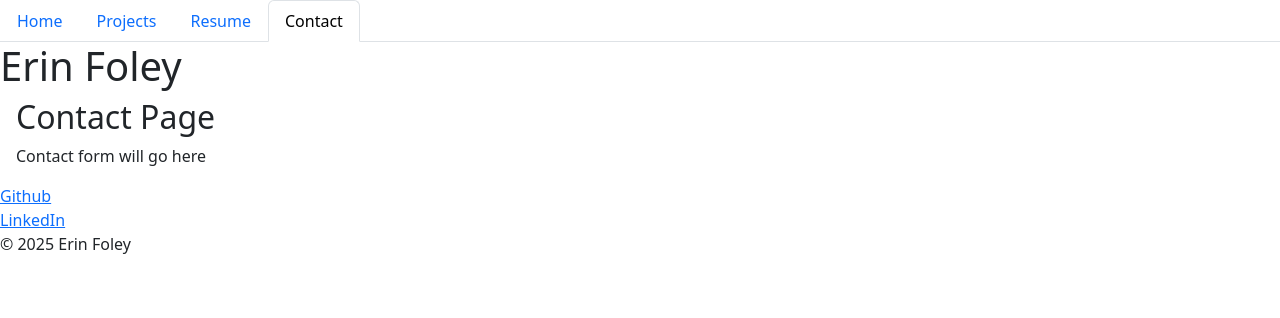
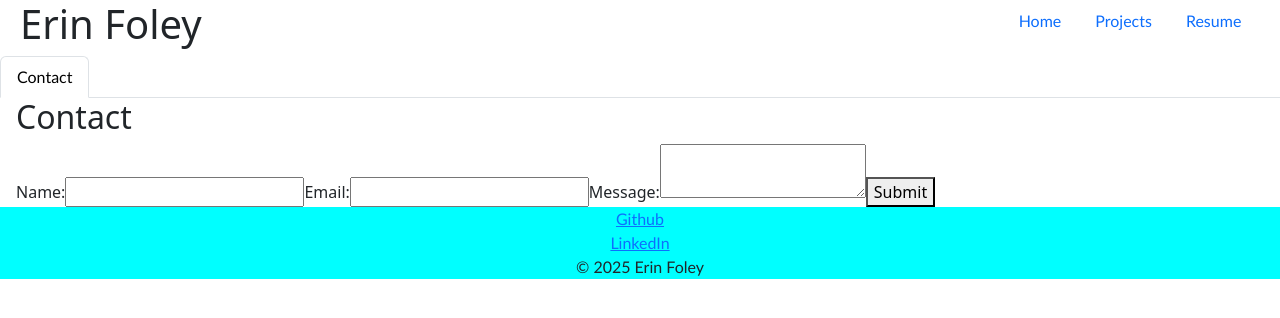
Before and after one commit to erindagfoley/Erin-Foley-Portfolio, a React (Vite) app: page /Contact in a window 1280 px wide. Shown: the top 318 px of the page. Built offline with nearby package versions, Linux system fonts and the light colour scheme.

Commit message:
added list of proficiencies on resume and added contact form

```diff
--- a/package.json
+++ b/package.json
@@ -10,6 +10,7 @@
     "preview": "vite preview"
   },
   "dependencies": {
+    "@shadcn/ui": "^0.0.4",
     "bootstrap": "^5.3.3",
     "react": "^18.3.1",
     "react-dom": "^18.2.0",
@@ -20,11 +21,14 @@
     "@types/react": "^18.3.18",
     "@types/react-dom": "^18.3.5",
     "@vitejs/plugin-react": "^4.3.4",
+    "autoprefixer": "^10.4.20",
     "eslint": "^9.19.0",
     "eslint-plugin-react": "^7.37.2",
     "eslint-plugin-react-hooks": "^5.0.0",
     "eslint-plugin-react-refresh": "^0.4.16",
     "globals": "^15.14.0",
+    "postcss": "^8.5.1",
+    "tailwindcss": "^4.0.3",
     "vite": "^6.0.5"
   }
 }
--- a/src/App.jsx
+++ b/src/App.jsx
@@ -2,14 +2,12 @@
 import { Outlet } from 'react-router-dom';
 import Nav from './components/NavTabs';
 import Footer from './components/Footer';
-import Header from './components/Header';
 
 function App() {
   // The Outlet component will conditionally swap between the different pages according to the URL. The Nav is the same throughout all of our routes
   return (
     <>
       <Nav />
-      <Header />
       <main className="mx-3">
         <Outlet />
       </main>
--- a/src/components/Header.jsx
+++ /dev/null
@@ -1,11 +0,0 @@
-import React from 'react';
-
-function Header() {
-  return (
-    <header className="header">
-        <h1>Erin Foley</h1>
-    </header>
-  );
-}
-
-export default Header;
--- a/src/components/NavTabs.jsx
+++ b/src/components/NavTabs.jsx
@@ -1,4 +1,5 @@
 import { Link, useLocation } from 'react-router-dom';
+import './index2.css';
 
 // Here we are using object destructuring assignment to pluck off our variables from the props object
 // We assign them to their own variable names
@@ -7,6 +8,11 @@ function NavTabs() {
 
   return (
     <ul className="nav nav-tabs">
+        <li>
+        <header className="header">
+        <h1>Erin Foley</h1>
+    </header>
+        </li>
       <li className="nav-item">
         <Link
           to="/"
--- /dev/null
+++ b/src/components/index2.css
@@ -0,0 +1,14 @@
+.header {
+    padding-left: 20px;
+    padding-right: 800px;
+}
+
+.nav-item {
+    font-family: "Gill Sans", sans-serif;
+}
+
+.footer {
+    background-color: aqua;
+    font-family: "Gill Sans", sans-serif;
+    text-align: center;
+}
--- a/src/pages/Contact.jsx
+++ b/src/pages/Contact.jsx
@@ -1,10 +1,67 @@
-export default function Contact() {
+import React, { useState } from 'react';
+
+function ContactForm() {
+  const [formData, setFormData] = useState({
+    name: '',
+    email: '',
+    message: ''
+  });
+  const [submitted, setSubmitted] = useState(false);
+
+  const handleChange = (e) => {
+    const { name, value } = e.target;
+    setFormData({
+      ...formData,
+      [name]: value
+    });
+  };
+
+  const handleSubmit = (e) => {
+    e.preventDefault();
+    setTimeout(() => {
+      setFormData({ name: '', email: '', message: '' });
+      setSubmitted(false);
+    }, 100);
+  };
+
   return (
-    <div>
-      <h2>Contact Page</h2>
-      <p>
-        Contact form will go here
-      </p>
+    <div className="contact-form">
+      <h2>Contact</h2>
+      {submitted ? (
+        <p className="success-message">Submission complete! Thank you for your message.</p>
+      ) : (
+        <form onSubmit={handleSubmit}>
+          <label>Name:</label>
+          <input
+            type="text"
+            name="name"
+            value={formData.name}
+            onChange={handleChange}
+            required
+          />
+
+          <label>Email:</label>
+          <input
+            type="email"
+            name="email"
+            value={formData.email}
+            onChange={handleChange}
+            required
+          />
+
+          <label>Message:</label>
+          <textarea
+            name="message"
+            value={formData.message}
+            onChange={handleChange}
+            required
+          ></textarea>
+
+          <button type="submit">Submit</button>
+        </form>
+      )}
     </div>
   );
 }
+
+export default ContactForm;
--- a/src/pages/Resume.jsx
+++ b/src/pages/Resume.jsx
@@ -5,6 +5,20 @@ export default function Blog() {
       <p>
         Resume will go here
       </p>
+      <h3>Front End Proficiencies</h3>
+        <ul>
+            <li>HTML</li>
+            <li>CSS</li>
+            <li>JavaScript</li>
+            <li>TypeScript</li>
+            <li>React</li>
+        </ul>
+
+        <h3>Back End Proficiencies</h3>
+        <ul>
+            <li>Node.js</li>
+            <li>PostgreSQL</li>
+        </ul>
     </div>
   );
 }
--- /dev/null
+++ b/src/tailwind.config.js
@@ -0,0 +1,11 @@
+module.exports = {
+  purge: [],
+  darkMode: false, // or 'media' or 'class'
+  theme: {
+    extend: {},
+  },
+  variants: {
+    extend: {},
+  },
+  plugins: [],
+}
```
Also changed, not shown: 1 other file (tests, documents, lock files or other folders).
